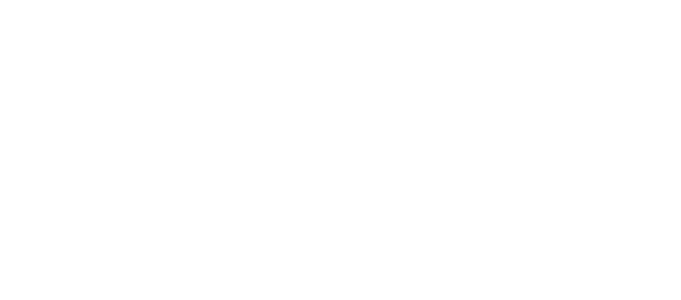
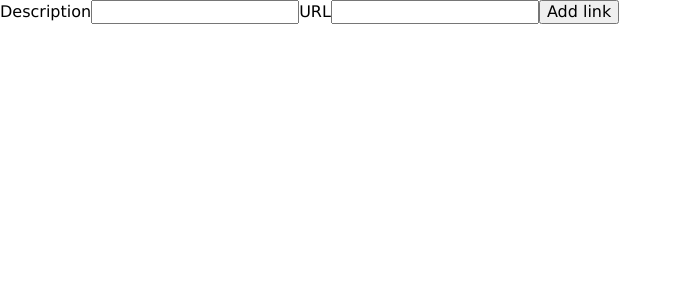
Before and after one commit to ericorruption/hackernews-react-apollo, a React (Create React App) app: page / in a window 1280 px wide. Shown: the top 300 px of the page, without its empty margins (0-681 px from the left). Built offline with nearby package versions, Linux system fonts and the light colour scheme.

Commit message:
Display CreateLink component

```diff
--- a/src/App.tsx
+++ b/src/App.tsx
@@ -1,5 +1,6 @@
-import { LinkList } from './LinkList';
+import { CreateLink } from './CreateLink';
+// import { LinkList } from './LinkList';
 
-const App = () => <LinkList />;
+const App = () => <CreateLink />;
 
 export default App;
--- /dev/null
+++ b/src/CreateLink.tsx
@@ -0,0 +1,56 @@
+import { useMutation, gql } from '@apollo/client';
+import { FunctionComponent, useState } from 'react';
+import { Mutation, MutationCreateLinkArgs } from './generated/graphql';
+
+const CREATE_LINK_MUTATION = gql`
+  mutation CreateLinkMutation($description: String!, $url: String!) {
+    createLink(description: $description, url: $url) {
+      id
+      url
+      description
+    }
+  }
+`;
+
+export const CreateLink: FunctionComponent = () => {
+  const [description, setDescription] = useState('');
+  const [url, setUrl] = useState('');
+
+  const [createLink] = useMutation<
+    Pick<Mutation, 'createLink'>,
+    MutationCreateLinkArgs
+  >(CREATE_LINK_MUTATION, {
+    variables: {
+      description,
+      url,
+    },
+  });
+
+  return (
+    <form
+      onSubmit={(e) => {
+        e.preventDefault();
+        createLink();
+      }}
+    >
+      <label className="mb2">
+        Description
+        <input
+          value={description}
+          name="description"
+          onChange={(e) => setDescription(e.target.value)}
+        />
+      </label>
+
+      <label className="mb2">
+        URL
+        <input
+          value={url}
+          name="url"
+          onChange={(e) => setUrl(e.target.value)}
+        />
+      </label>
+      <button>Add link</button>
+    </form>
+  );
+};
```
